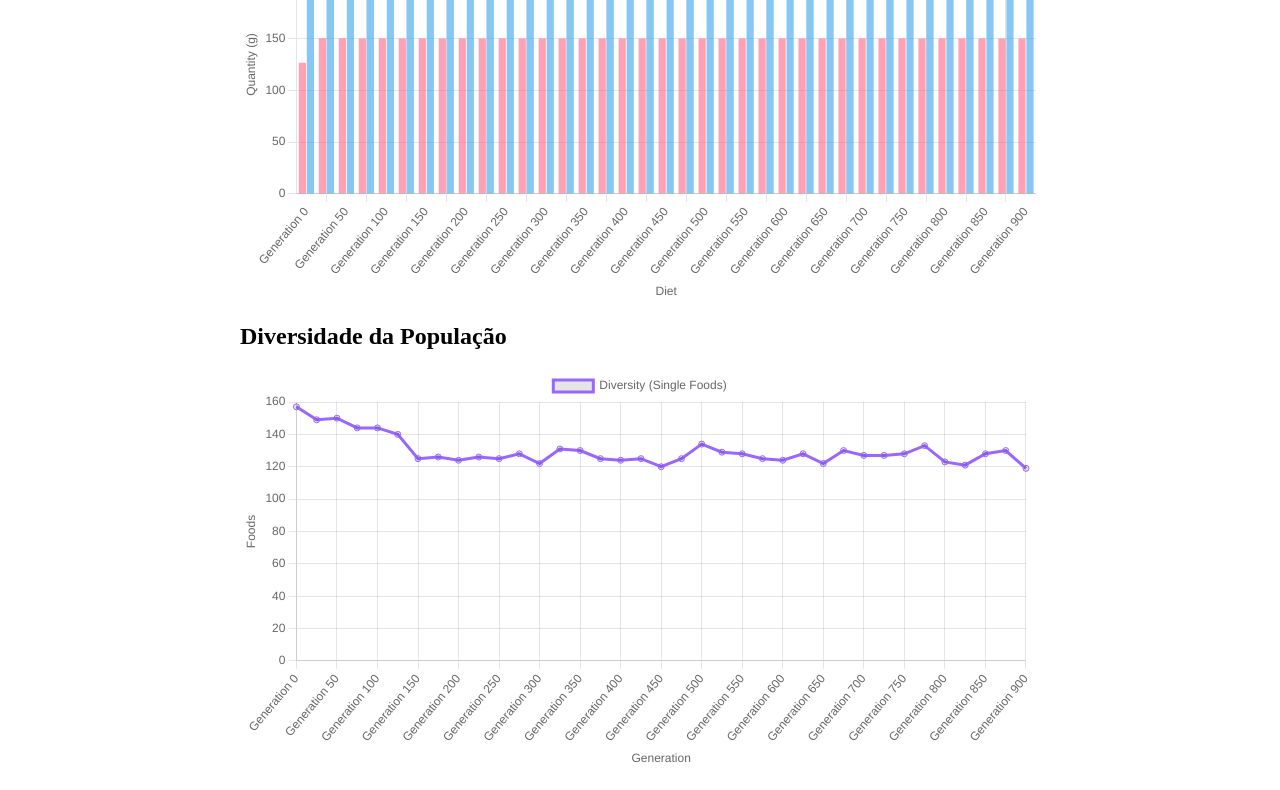
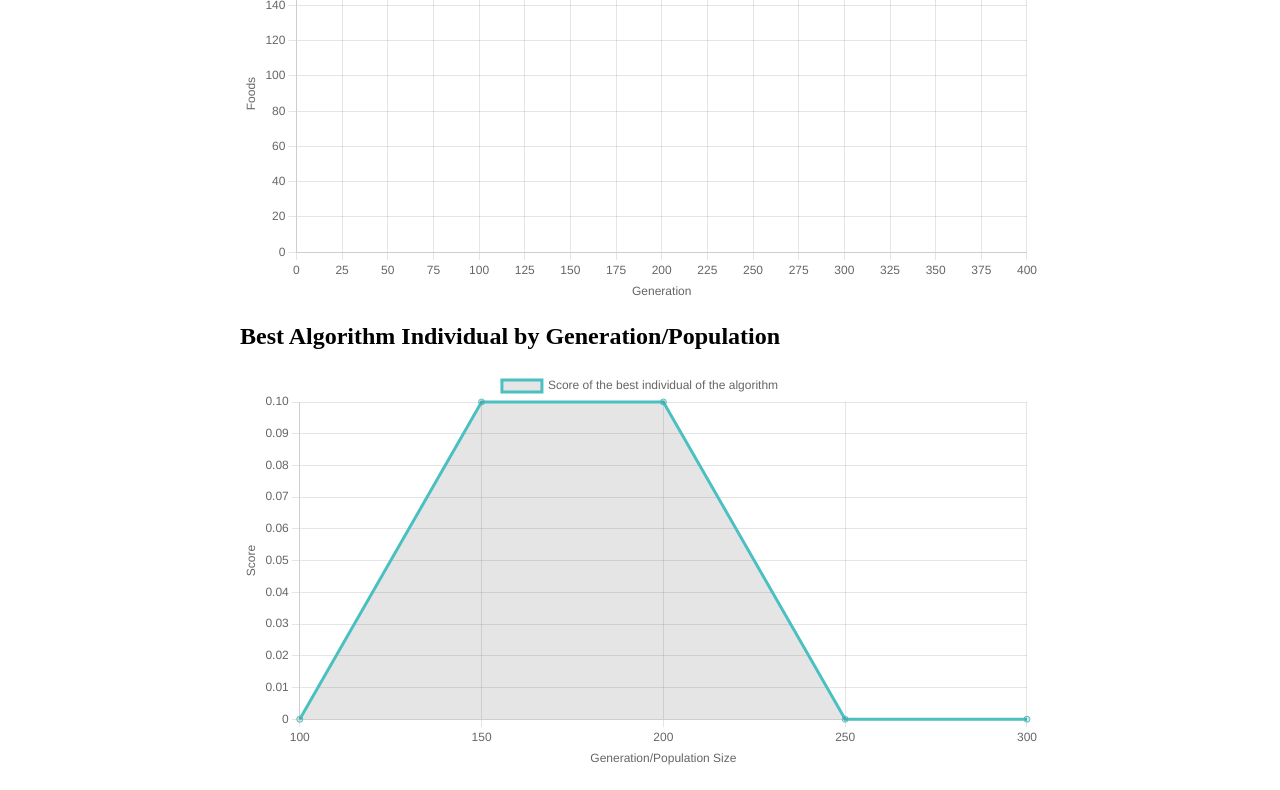
Before and after one commit to Rondleysg/ga-diet-optimizer, a website built with webpack: page src/index.html in a window 1280 px wide. Shown: the part 1158-1948 px from the top of the page. Built offline with nearby package versions, Linux system fonts and the light colour scheme.

Commit message:
refactor: refactoring algorithm for better accuracy

```diff
--- a/src/data/foodDatabase.ts
+++ b/src/data/foodDatabase.ts
@@ -82,7 +82,6 @@ export const foodDatabase: Food[] = [
   { name: "Cará", protein: 2.3, carbs: 27, allergic: [] },
   { name: "Inhame", protein: 2, carbs: 28, allergic: [] },
   { name: "Macaxeira (Mandioca)", protein: 1.4, carbs: 38, allergic: [] },
-  { name: "Pinhão", protein: 3.5, carbs: 43, allergic: [] },
   { name: "Camarão seco", protein: 50, carbs: 0, allergic: ["CAMARÃO"] },
   { name: "Sururu", protein: 15, carbs: 5, allergic: ["MOLUSCOS"] },
   { name: "Mexilhão", protein: 24, carbs: 4, allergic: ["MOLUSCOS"] },
@@ -159,4 +158,22 @@ export const foodDatabase: Food[] = [
   { name: "Biscoito de coco e mel", protein: 5, carbs: 28, allergic: ["OVO"] },
   { name: "Pudim de leite fit com adoçante", protein: 10, carbs: 20, allergic: ["LEITE", "OVO"] },
   { name: "Bolo de fubá sem glúten", protein: 6, carbs: 40, allergic: [] },
+  { name: "Abóbora cozida", protein: 0.6, carbs: 4.8, allergic: [] },
+  { name: "Acerola crua", protein: 0.9, carbs: 4.5, allergic: [] },
+  { name: "Açaí polpa", protein: 0.8, carbs: 6.2, allergic: [] },
+  { name: "Biscoito de polvilho", protein: 5.6, carbs: 80.1, allergic: ["GLÚTEN"] },
+  { name: "Caju cru", protein: 1.1, carbs: 10.3, allergic: [] },
+  { name: "Carne bovina acém cozido", protein: 32.8, carbs: 0, allergic: [] },
+  { name: "Farinha de mandioca", protein: 1.5, carbs: 77.9, allergic: [] },
+  { name: "Goiaba vermelha crua", protein: 0.9, carbs: 13, allergic: [] },
+  { name: "Jabuticaba crua", protein: 0.6, carbs: 15.3, allergic: [] },
+  { name: "Mandioca cozida", protein: 0.6, carbs: 30.1, allergic: [] },
+  { name: "Pão francês", protein: 7.6, carbs: 57.4, allergic: ["GLÚTEN"] },
+  { name: "Pequi cru", protein: 2.0, carbs: 13.8, allergic: [] },
+  { name: "Pinhão cozido", protein: 3.4, carbs: 42.4, allergic: [] },
+  { name: "Tapioca", protein: 0.4, carbs: 25.4, allergic: [] },
+  { name: "Umbu cru", protein: 0.8, carbs: 9.4, allergic: [] },
+  { name: "Vagem crua", protein: 2.1, carbs: 6.7, allergic: [] },
+  { name: "Yacon cru", protein: 0.4, carbs: 11.5, allergic: [] },
+  { name: "Zabumba (fruta) crua", protein: 1.2, carbs: 9.8, allergic: [] },
 ];
--- a/src/genetic/geneticAlgorithm.ts
+++ b/src/genetic/geneticAlgorithm.ts
@@ -3,9 +3,11 @@ import { Diet } from "../models/Diet";
 import { Food } from "../models/Food";
 
 export function generateInitialPopulation(size: number, dietSize: number): Diet[] {
-  return Array.from({ length: size }, () => {
+  const population: Diet[] = [];
+  const usedFoodCombinations = new Set<string>();
+
+  while (population.length < size) {
     const foods: Food[] = [];
-
     while (foods.length < dietSize) {
       const randomFood = foodDatabase[Math.floor(Math.random() * foodDatabase.length)];
       if (!foods.find((food) => food.name === randomFood.name)) {
@@ -13,8 +15,17 @@ export function generateInitialPopulation(size: number, dietSize: number): Diet[
       }
     }
 
-    return { foods, carbs: 0, protein: 0, score: Infinity };
-  });
+    const foodNames = foods
+      .map((food) => food.name)
+      .sort()
+      .join(",");
+    if (!usedFoodCombinations.has(foodNames)) {
+      usedFoodCombinations.add(foodNames);
+      population.push({ foods, carbs: 0, protein: 0, score: Infinity });
+    }
+  }
+
+  return population;
 }
 
 export function evaluateFitness(
@@ -113,25 +124,23 @@ export function runGeneticAlgorithm(
   targetCarbs: number,
   bannedFoods: string[],
   penalizedFoods: string[],
-  generations: number = 100,
+  generations: number = 300,
+  populationSize: number = 300,
+  mutationRate: number = 0.5,
   dietSize: number = 10
 ): {
   bestDiet: Diet;
   fitnessOverGenerations: number[];
-  proteinValues: number[];
-  carbsValues: number[];
   diversityOverGenerations: number[];
   bubbleChartData: { x: number; y: number; r: number }[];
 } {
-  let population = generateInitialPopulation(generations, dietSize);
+  let population = generateInitialPopulation(populationSize, dietSize);
 
   let bestDiet: Diet = { foods: [], carbs: 0, protein: 0, score: Infinity };
 
   // Variables for generating graphs
   const fitnessOverGenerations: number[] = [];
   const bubbleChartData: { x: number; y: number; r: number }[] = [];
-  const proteinValues: number[] = [];
-  const carbsValues: number[] = [];
   const diversityOverGenerations: number[] = [];
 
   for (let i = 0; i < generations; i++) {
@@ -155,21 +164,35 @@ export function runGeneticAlgorithm(
 
     if (i % 25 === 0 || i === generations - 1) {
       fitnessOverGenerations.push(topDiet.score);
-      proteinValues.push(topDiet.protein);
-      carbsValues.push(topDiet.carbs);
 
       const uniqueFoods = new Set<string>();
       population.forEach((diet) => diet.foods.forEach((food) => uniqueFoods.add(food.name)));
       diversityOverGenerations.push(uniqueFoods.size);
     }
 
-    const newPopulation = [...parents];
+    const newPopulation = [bestDiet];
+    const newUsedFoodCombinations = new Set<string>();
+    newUsedFoodCombinations.add(
+      bestDiet.foods
+        .map((food) => food.name)
+        .sort()
+        .join(",")
+    );
+
     while (newPopulation.length < population.length) {
       const parent1 = parents[Math.floor(Math.random() * parents.length)];
       const parent2 = parents[Math.floor(Math.random() * parents.length)];
       const child = crossover(parent1, parent2);
-      const mutatedChild = mutate(child, 0.5);
-      newPopulation.push(mutatedChild);
+      const mutatedChild = mutate(child, mutationRate);
+
+      const foodNames = mutatedChild.foods
+        .map((food) => food.name)
+        .sort()
+        .join(",");
+      if (!newUsedFoodCombinations.has(foodNames)) {
+        newUsedFoodCombinations.add(foodNames);
+        newPopulation.push(mutatedChild);
+      }
     }
     population = newPopulation;
   }
@@ -179,8 +202,6 @@ export function runGeneticAlgorithm(
   return {
     bestDiet,
     fitnessOverGenerations,
-    proteinValues,
-    carbsValues,
     diversityOverGenerations,
     bubbleChartData,
   };
--- a/src/index.html
+++ b/src/index.html
@@ -1,35 +1,34 @@
 <!DOCTYPE html>
 <html lang="pt-BR">
+
 <head>
   <meta charset="UTF-8">
   <meta name="viewport" content="width=device-width, initial-scale=1.0">
-  <title>Gráficos do Algoritmo Genético</title>
+  <title>Genetic Algorithm Graphs</title>
 </head>
+
 <body>
-  <h1>Resultados do Algoritmo Genético</h1>
+  <h1>Genetic Algorithm Graphs</h1>
 
-  <!-- Gráfico 1: Evolução do Fitness -->
   <div style="width: 800px; margin: 20px auto;">
-    <h2>Evolução do Fitness</h2>
+    <h2>Fitness Evolution of the Best Individual of the Generation</h2>
     <canvas id="fitnessChart"></canvas>
   </div>
 
-  <!-- Gráfico 2: Evolução do Fitness 2 -->
   <div style="width: 800px; margin: 20px auto;">
-    <h2>Evolução do Fitness 2</h2>
+    <h2>Fitness Evolution of Individuals of the Generation</h2>
     <canvas id="fitnessChart2"></canvas>
   </div>
 
-  <!-- Gráfico 3: Distribuição de Macronutrientes -->
   <div style="width: 800px; margin: 20px auto;">
-    <h2>Distribuição de Macronutrientes</h2>
-    <canvas id="macronutrientsChart"></canvas>
+    <h2>Population Diversity</h2>
+    <canvas id="diversityChart"></canvas>
   </div>
 
-  <!-- Gráfico 4: Diversidade da População -->
   <div style="width: 800px; margin: 20px auto;">
-    <h2>Diversidade da População</h2>
-    <canvas id="diversityChart"></canvas>
+    <h2>Best Algorithm Individual by Generation/Population</h2>
+    <canvas id="algorithmsBestIndividualScoresChart"></canvas>
   </div>
 </body>
+
 </html>
--- a/src/index.ts
+++ b/src/index.ts
@@ -6,28 +6,34 @@ const targetCarbs = 200;
 const allergies: string[] = ["LEITE"];
 const penalizedFoods: string[] = ["SOJA"];
 
+const algorithmsBestIndividualScores: number[] = [];
+for (let i = 0; i < 4; i++) {
+  algorithmsBestIndividualScores.push(
+    runGeneticAlgorithm(targetProtein, targetCarbs, allergies, penalizedFoods, 100 + i * 50 ).bestDiet.score
+  );
+}
+
 const {
   bestDiet,
   fitnessOverGenerations,
-  proteinValues,
-  carbsValues,
   diversityOverGenerations,
   bubbleChartData,
-} = runGeneticAlgorithm(targetProtein, targetCarbs, allergies, penalizedFoods, 900, 10);
+} = runGeneticAlgorithm(targetProtein, targetCarbs, allergies, penalizedFoods, 400, 400);
 console.log("Melhor dieta encontrada:", bestDiet);
+algorithmsBestIndividualScores.push(bestDiet.score);
 
 document.addEventListener("DOMContentLoaded", () => {
   const fitnessChartElement = document.getElementById("fitnessChart") as HTMLCanvasElement;
   new Chart(fitnessChartElement, {
     type: "line",
     data: {
-      labels: fitnessOverGenerations.map((_, i) => `Generation ${i * 25}`),
+      labels: fitnessOverGenerations.map((_, i) => `${i * 25}`),
       datasets: [
         {
           label: "Score of the best individual of the generation",
           data: fitnessOverGenerations,
           borderColor: "rgba(75, 192, 192, 1)",
-          fill: false,
+          fill: true,
         },
       ],
     },
@@ -56,7 +62,7 @@ document.addEventListener("DOMContentLoaded", () => {
     data: {
       datasets: [
         {
-          label: "Generation 0",
+          label: "First Generation",
           data: bubbleChartData.slice(0, 100),
           backgroundColor: "rgba(255, 99, 132, 0.6)",
         },
@@ -124,48 +130,11 @@ document.addEventListener("DOMContentLoaded", () => {
     },
   });
 
-  const macronutrientsChartElement = document.getElementById("macronutrientsChart") as HTMLCanvasElement;
-  new Chart(macronutrientsChartElement, {
-    type: "bar",
-    data: {
-      labels: proteinValues.map((_, i) => `Generation ${i * 25}`),
-      datasets: [
-        {
-          label: "Protein",
-          data: proteinValues,
-          backgroundColor: "rgba(255, 99, 132, 0.6)",
-        },
-        {
-          label: "Carbohydrates",
-          data: carbsValues,
-          backgroundColor: "rgba(54, 162, 235, 0.6)",
-        },
-      ],
-    },
-    options: {
-      scales: {
-        y: {
-          beginAtZero: true,
-          title: {
-            display: true,
-            text: "Quantity (g)",
-          },
-        },
-        x: {
-          title: {
-            display: true,
-            text: "Diet",
-          },
-        },
-      },
-    },
-  });
-
   const diversityChartElement = document.getElementById("diversityChart") as HTMLCanvasElement;
   new Chart(diversityChartElement, {
     type: "line",
     data: {
-      labels: diversityOverGenerations.map((_, i) => `Generation ${i * 25}`),
+      labels: diversityOverGenerations.map((_, i) => `${i * 25}`),
       datasets: [
         {
           label: "Diversity (Single Foods)",
@@ -193,4 +162,37 @@ document.addEventListener("DOMContentLoaded", () => {
       },
     },
   });
+
+  const algorithmsBestIndividualScoresChartElement = document.getElementById("algorithmsBestIndividualScoresChart") as HTMLCanvasElement;
+  new Chart(algorithmsBestIndividualScoresChartElement, {
+    type: "line",
+    data: {
+      labels: algorithmsBestIndividualScores.map((_, i) => `${100 + i * 50}`),
+      datasets: [
+        {
+          label: "Score of the best individual of the algorithm",
+          data: algorithmsBestIndividualScores,
+          borderColor: "rgba(75, 192, 192, 1)",
+          fill: true,
+        },
+      ],
+    },
+    options: {
+      scales: {
+        y: {
+          beginAtZero: true,
+          title: {
+            display: true,
+            text: "Score",
+          },
+        },
+        x: {
+          title: {
+            display: true,
+            text: "Generation/Population Size",
+          },
+        },
+      },
+    },
+  });
 });
```
